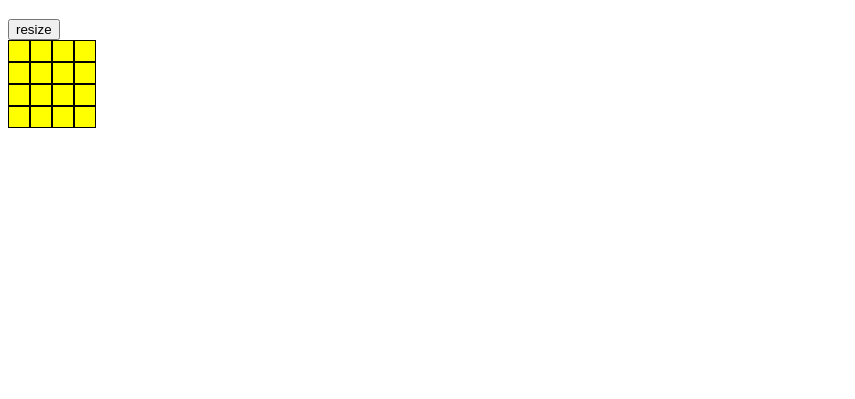
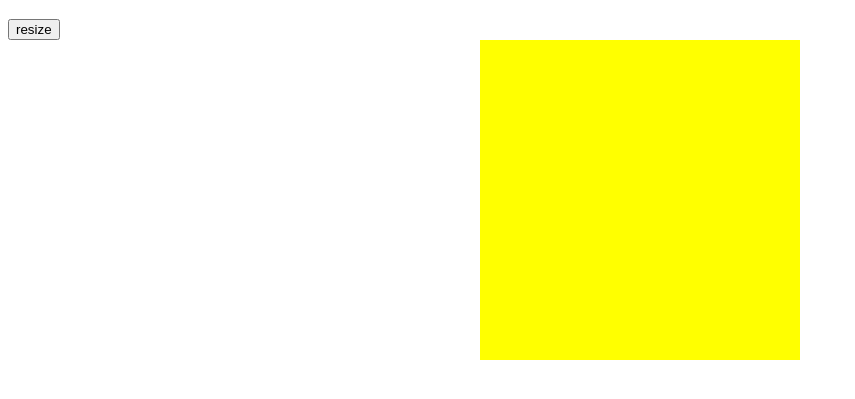
Before and after one commit to BuweiChen/odin-etch-a-sketch, a plain HTML site: page index.html in a window 1280 px wide. Shown: the part 61-460 px from the top of the page, without its empty margins (0-855 px from the left). Drawn offline with Linux system fonts and the light colour scheme.

Commit message:
Make the size of the grid constant when resizing
The size of the individual pixels now scale with the number of
columns there are. Also the size of the grid is now a constant
percentage of the viewport width.

```diff
--- a/script.js
+++ b/script.js
@@ -2,9 +2,12 @@ let state_mouseDown = false;
 document.addEventListener("mousedown", () => state_mouseDown = true);
 document.addEventListener("mouseup", () => state_mouseDown = false);
 
+let gridContainer = document.createElement("div");
+gridContainer.setAttribute("class", "grid-container");
+document.body.appendChild(gridContainer);
 let sketchGrid = document.createElement("div");
 sketchGrid.setAttribute("class", "grid")
-document.body.appendChild(sketchGrid);
+gridContainer.appendChild(sketchGrid);
 for (let i = 0; i < 4; i++) {
     let gridColumn = document.createElement("div");
     gridColumn.setAttribute("class", "grid-column");
@@ -23,8 +26,8 @@ for (let i = 0; i < 4; i++) {
 
 let resizeButton = document.querySelector("#resize-button");
 resizeButton.addEventListener("click", () => {
-    let newWidth = Number(prompt("input new width of grid"));
-    if (newWidth === NaN || newWidth <= 0) {
+    let newWidth = Number(prompt("input new width of grid between 1 and 100"));
+    if (newWidth === NaN || newWidth <= 0 || newWidth > 100) {
         alert("invalid width, please try again");
         return;
     }
@@ -32,13 +35,14 @@ resizeButton.addEventListener("click", () => {
 });
 
 function resetGrid(width) {
-    document.body.removeChild(sketchGrid);
+    gridContainer.removeChild(sketchGrid);
     sketchGrid = document.createElement("div");
     sketchGrid.setAttribute("class", "grid")
-    document.body.appendChild(sketchGrid);
+    gridContainer.appendChild(sketchGrid);
     for (let i = 0; i < width; i++) {
         let gridColumn = document.createElement("div");
         gridColumn.setAttribute("class", "grid-column");
+        gridColumn.style.setProperty("flex-basis", `${100/width}%`);
         sketchGrid.appendChild(gridColumn);
         for (let j = 0; j < width; j++) {
             let gridPixel = document.createElement("div");
--- a/style.css
+++ b/style.css
@@ -1,19 +1,28 @@
+.grid-container {
+    display: flex;
+    flex-direction: row;
+    justify-content: center;
+}
+
 .grid {
     display: flex;
     flex-direction: row;
+    width: 25vw;
+    height: 25vw;
 }
 
 .grid-column {
     display: flex;
     flex-direction: column;
+    flex: 1;
 }
 
 .grid-pixel {
     background-color: yellow;
-    width: 20px;
-    height: 20px;
-    border: 1px black solid;
+    padding-top: 100%;
+    flex: 1 1 auto;
 }
+
 
 .grid-pixel-drawn {
     background-color: red;
```
